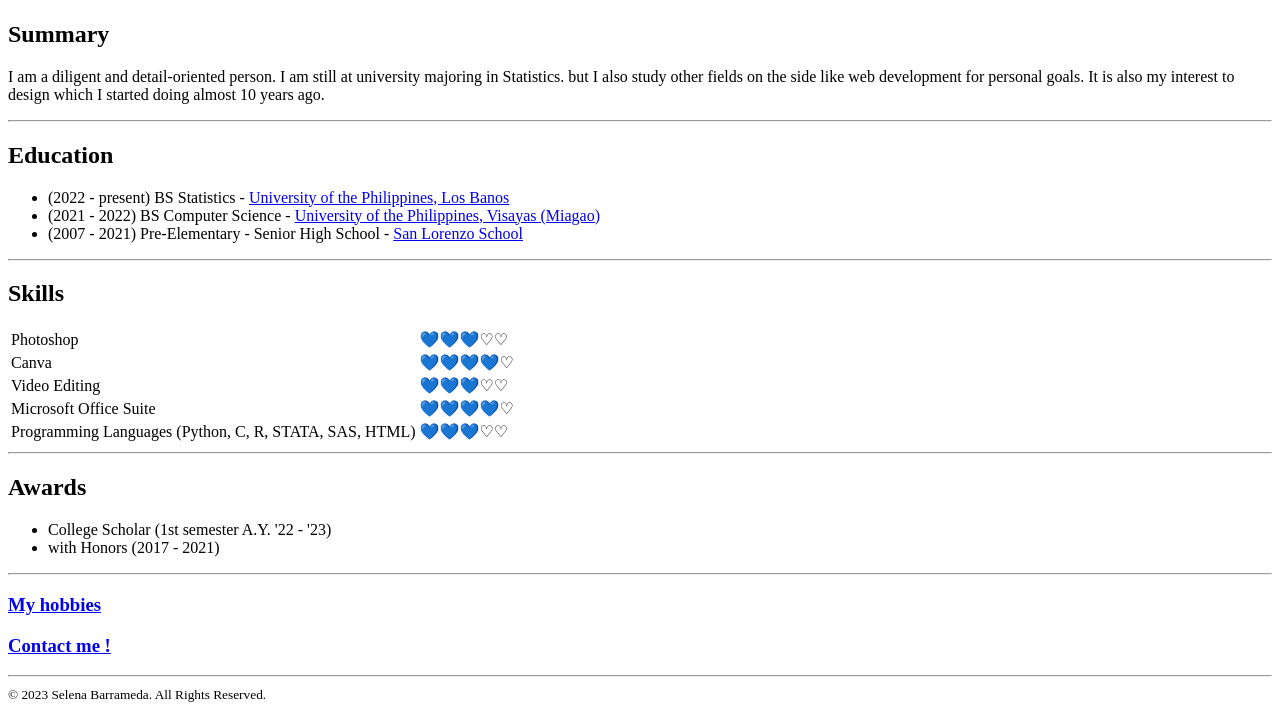
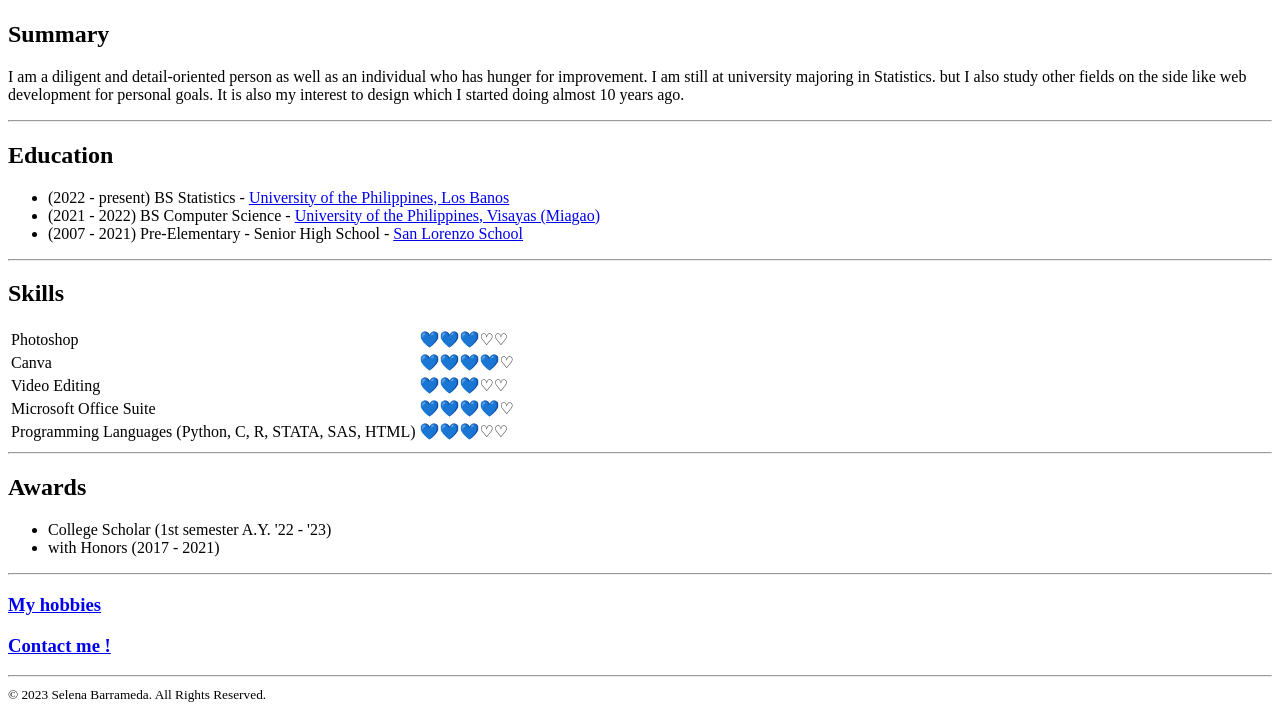
Before and after one commit to selenabarrameda/HTML-Online-Resume, a plain HTML site: page index.html in a window 1280 px wide. Shown: the part 233-944 px from the top of the page. Drawn offline with Linux system fonts and the light colour scheme.

Commit message:
Update index.html

```diff
--- a/index.html
+++ b/index.html
@@ -9,7 +9,7 @@
     <img src="./Images/my pic.jpg" width="200" alt="my portrait">
     <h2>Summary</h2>
     <p>
-        I am a diligent and detail-oriented person. I am still at university majoring in Statistics. but I also study other fields on the side like web
+        I am a diligent and detail-oriented person as well as an individual who has hunger for improvement. I am still at university majoring in Statistics. but I also study other fields on the side like web
         development for personal goals. It is also my interest to design which I started doing almost 10 years ago.
     </p>
 
```
